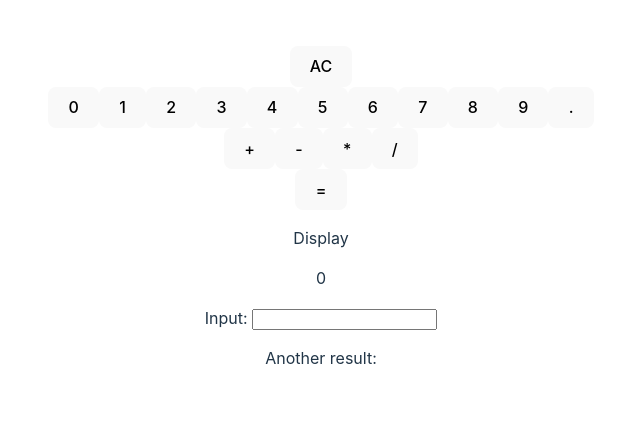
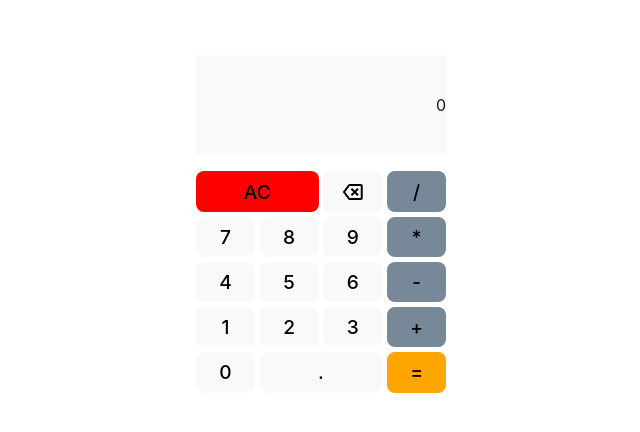
Before and after one commit to adnanmulalic/freecodecamp-calculator, a React (Vite) app: page / in a window 1280 px wide. Shown: the part 184-616 px from the top of the page, without its empty margins (319-959 px from the left). Built offline with nearby package versions, Linux system fonts and the light colour scheme.

Commit message:
styling wip and some minor code changes

```diff
--- a/index.html
+++ b/index.html
@@ -3,7 +3,7 @@
   <head>
     <meta charset="UTF-8" />
     <meta name="viewport" content="width=device-width, initial-scale=1.0" />
-    <script src="https://cdn.freecodecamp.org/testable-projects-fcc/v1/bundle.js" defer></script>
+    <link rel="stylesheet" href="https://fonts.googleapis.com/css2?family=Material+Symbols+Outlined:opsz,wght,FILL,GRAD@24,400,0,0" />
     <title>Vite + React</title>
   </head>
   <body>
--- a/src/App.jsx
+++ b/src/App.jsx
@@ -10,6 +10,22 @@ const initialCalculator = {
 
 function App() {
   const [calculator, setCalculator] = useState(initialCalculator);
+
+  function calculate(event) {
+    if (event.target.id === "clear") {
+      clearAll();
+    } else if (event.target.id === "deleteOne") {
+      deleteOne();
+    } else if (event.target.id === "equals") {
+      deliverResult();
+    } else if (event.target.className === "operand") {
+      changeNumbers(event);
+    } else if (event.target.className === "operator") {
+      operate(event);
+    } else {
+      console.log("nothing ever works");
+    }
+  }
 
   const changeNumbers = (event)=> {
     if (event.target.id === "zero" && !calculator.display.match(/^0{1}/)) {
@@ -28,7 +44,7 @@ function App() {
   }
 
   const operate = (event)=> {
-    if ((calculator.display === "" || calculator.display === "-" ) && event.target.id === "subtract") { //no number and want to make negative number
+    if ((calculator.display === "0" || calculator.display === "-" ) && event.target.id === "subtract") { //no number and want to make negative number
       setCalculator({...calculator, display: event.target.innerText});
     } else if (calculator.display.match(/^-?\d+/))  { // condition to prevent from changing first subtract symbol
       if (calculator.display.match(/[-+*/]{2}$/)) {//replace operator if already 2 operaters inputed
@@ -44,14 +60,23 @@ function App() {
       setCalculator((prev) => ({...prev, display: prev.display.concat("", event.target.innerText)}));
     }
     }
-
   }
 
   function deliverResult() {
-    setCalculator({...calculator,
-      display: eval(calculator.display).toString(),
+    setCalculator({ //...calculator,
+      display: (calculator.display.length >= 3 && !calculator.display[calculator.display.length - 1].match(/[-+*/]/)) ? shuntingyardalgo(calculator.display): calculator.display,
     });
-    shuntingyardalgo(calculator.display);
+    //eval(calculator.display).toString() this is "easy" way
+  }
+
+  function deleteOne() {
+    if (calculator.display.length > 1){
+      setCalculator({
+        display: calculator.display.slice(0, calculator.display.length - 1)
+      });
+    } else {
+      clearAll();
+    }
   }
 
   function clearAll() {
@@ -60,33 +85,28 @@ function App() {
 
 
   return (
-    <div>
-      <button onClick={clearAll} id='clear'>AC</button>
-      <div onClick={changeNumbers} id='numbers'>
-        <Operand number={0} id="zero" />
+    <div id='calculator'>
+      <p id='display'>{calculator.display}</p>
+      <div onClick={calculate} id='calc-buttons'>
+        <Operand number={7} id="seven" />
+        <Operand number={8} id="eight" />
+        <Operand number={9} id="nine" />
+        <Operand number={4} id="four" />
+        <Operand number={5} id="five" />
+        <Operand number={6} id="six" />
         <Operand number={1} id="one" />
         <Operand number={2} id="two" />
         <Operand number={3} id="three" />
-        <Operand number={4} id="four" />
-        <Operand number={5} id="five" />
-        <Operand number={6} id="six" />
-        <Operand number={7} id="seven" />
-        <Operand number={8} id="eight" />
-        <Operand number={9} id="nine" />
+        <Operand number={0} id="zero" />
         <Operand number="." id="decimal" />
-      </div>
-      <div onClick={operate} id='operators'>
         <Operator operation="+" id="add" />
         <Operator operation="-" id="subtract" />
         <Operator operation="*" id="multiply" />
         <Operator operation="/" id="divide" />
+        <button id='clear'>AC</button>
+        <button id='deleteOne' className="material-symbols-outlined">backspace</button>
+        <button id='equals'>=</button>
       </div>
-      <button onClick={deliverResult} id='equals'>=</button>
-      <p>Display</p>
-      <p id='display'>{calculator.display}</p>
-      <label htmlFor='input'>Input: </label>
-      <input type='number' id='input' name='input' value={calculator.input} readOnly></input>
-      <p>Another result:  </p>
     </div>
   )
 }
--- a/src/index.css
+++ b/src/index.css
@@ -39,8 +39,8 @@ h1 {
 button {
   border-radius: 8px;
   border: 1px solid transparent;
-  padding: 0.6em 1.2em;
-  font-size: 1em;
+  padding: 0.3em 0.3em;
+  font-size: 1.2em;
   font-weight: 500;
   font-family: inherit;
   background-color: #1a1a1a;
@@ -67,3 +67,66 @@ button:focus-visible {
     background-color: #f9f9f9;
   }
 }
+/*my styling*/
+#calculator {
+  width: 250px;
+  border: 1px solid white;
+  padding: 1em;
+}
+
+#calc-buttons {
+  display: grid;
+  grid-template-columns: 1fr 1fr 1fr 1fr;
+  grid-template-rows: repeat(5, 1fr);
+  gap: 0.3em 0.3em;
+}
+
+#display {
+  color: #1a1a1a;
+  background-color: #f9f9f9;
+  grid-column: 1 / 5;
+  height: 100px;
+  text-align: center;
+  display: flex;
+  align-items: center;
+  justify-content: flex-end;
+
+}
+
+#divide {
+  grid-row: 1 / 2;
+}
+#multiply {
+  grid-row: 2 / 3;
+}
+#subtract {
+  grid-row: 3 / 4;
+}
+#add {
+  grid-row: 4 / 5;
+}
+#clear {
+  grid-column: 1 / 3;
+  grid-row: 1 / 2;
+  background-color: red;
+}
+
+#deleteOne {
+  grid-column: 3 / 4;
+  grid-row: 1 / 2;
+}
+
+#equals {
+  grid-row: 5 / 6;
+  grid-column: 4 / 5;
+  background-color: orange;
+}
+
+#decimal {
+  grid-column: 2 / 4;
+}
+
+#divide, #multiply, #subtract, #add {
+  grid-column: 4 / 5;
+  background-color: lightslategray
+}
--- a/src/shuntingyardalgo.js
+++ b/src/shuntingyardalgo.js
@@ -33,7 +33,6 @@ function shuntingyardalgo(expression) {
             operators.pop();
             postfix.pop();
             num = "-" + num;
-            console.log("negative num")
         }
 
         } else {
@@ -50,7 +49,6 @@ function shuntingyardalgo(expression) {
                             break;
                         }
                     }
-                    console.log(expression[i])
                 } else {
                     operators.push(expression[i]);
                 }
@@ -77,28 +75,25 @@ function shuntingyardalgo(expression) {
                 operatorStack.unshift(token);
                 }
             }
-            console.log(token)
         })
 
         if (operatorStack.length > 0){
             output = [...output, ...operatorStack];
         }
-
-        console.log(output)
         let i = 0;
         while (output.length > 1) {
             if (output[i].length === 1 && output[i].match(/[-+/*]/)) {
                 let a = output[i - 2]; let b = output[i - 1];
                 let result = operations(a, b, output[i]);
-                console.log(result)
                 output.splice(i - 2, 3, result);
-                console.log(output);
                 i = 0;
             } else {
                 i++;
             }
         }
-        console.log(output)
+        console.log(output[0])
+        return output[0];
+        // return Math.round(output[0] * 10000) / 10000; rounded to 4 decimals
 }
 
 export {shuntingyardalgo}
```
Also changed, not shown: public/backspace_FILL0_wght400_GRAD0_opsz24.svg (added), src/assets/backspace_FILL0_wght400_GRAD0_opsz24.svg (added).
